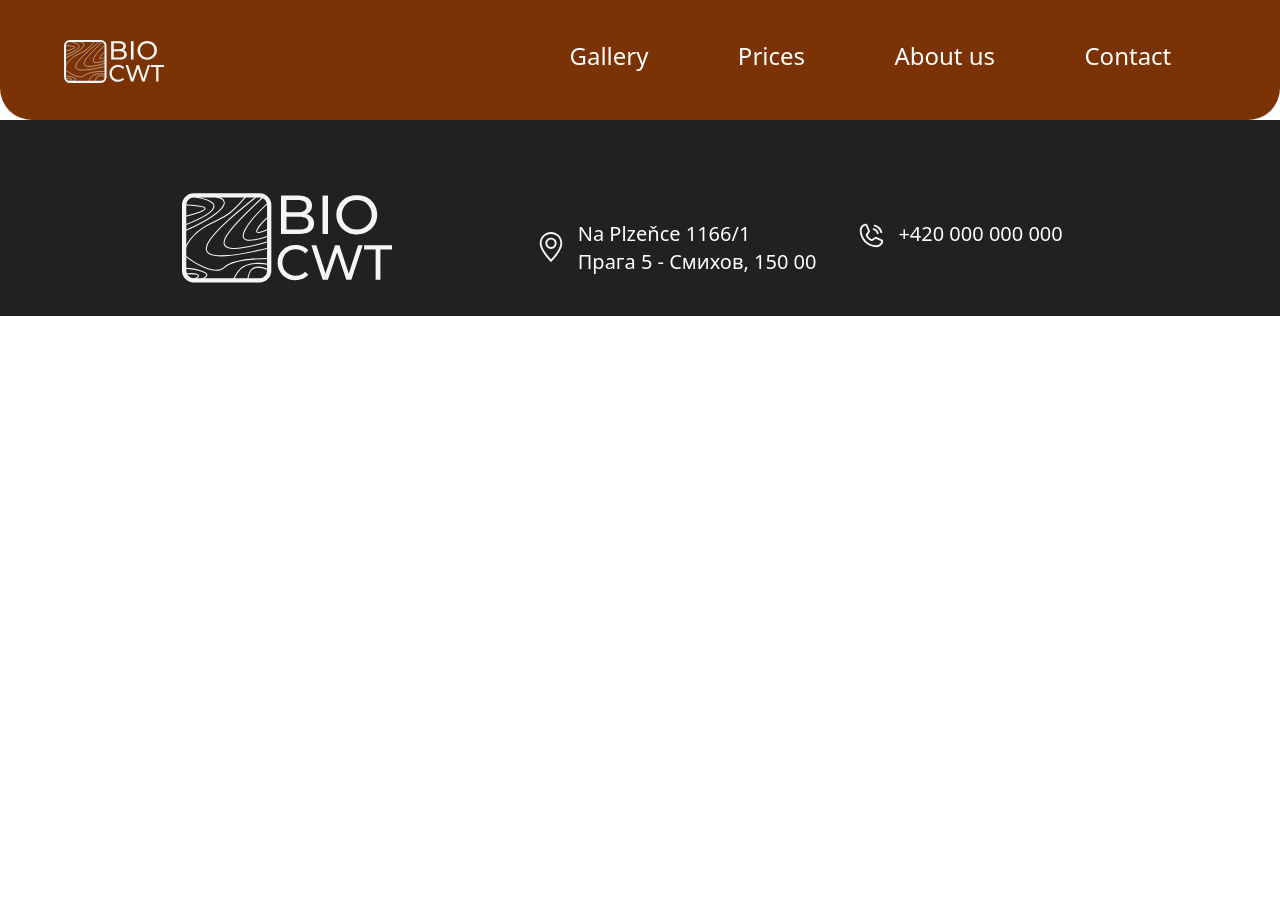
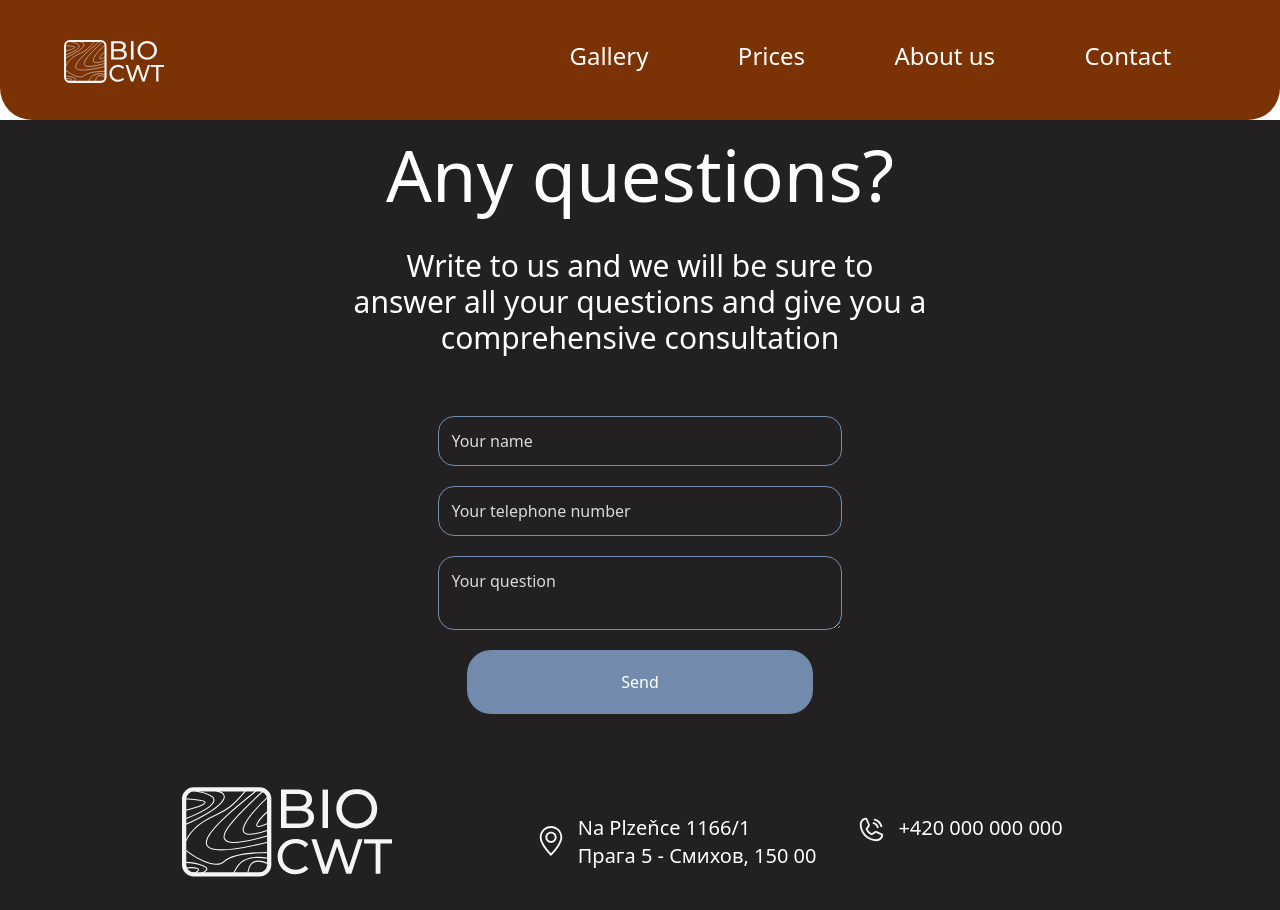
Before and after one commit to ZackG592/czech-wood, a Next.js app: page / in a window 1280 px wide. Before the commit the page ends 800 px from the top, so only its background shows below. Built offline with nearby package versions, Linux system fonts and the light colour scheme.

Commit message:
Done - askQuestion section

```diff
--- a/src/forms/questionForm.tsx
+++ b/src/forms/questionForm.tsx
@@ -12,19 +12,27 @@ export default function QuestionForm() {
   return (
     <form onSubmit={handleSubmit((data) => setData(JSON.stringify(data)))}>
       <input
+        className="border border-[#728BAD] p-3 placeholder:text-[#D9D9D9] text-white w-[100%] mt-5 rounded-2xl md:w-[50%] md:block m-0 m-auto lg:w-[35%]"
         type="text"
         {...register('name')}
         placeholder="Your name"
         required
       />
       <input
+        className="border border-[#728BAD] p-3 placeholder:text-[#D9D9D9] text-white w-[100%] mt-5 rounded-2xl md:w-[50%] md:block m-0 m-auto lg:w-[35%]"
         type="text"
         {...register('phonenumber')}
         placeholder="Your telephone number"
         required
       />
-      <textarea {...register('question')} placeholder="Your question" />
-      <Button text="Send" />
+      <textarea
+        className="border border-[#728BAD] p-3 placeholder:text-[#D9D9D9] text-white w-[100%] mt-5 rounded-2xl md:w-[50%] md:block m-0 m-auto lg:w-[35%]"
+        {...register('question')}
+        placeholder="Your question"
+      />
+      <div className="w-[40%] mt-5 m-0 m-auto lg:w-[30%]">
+        <Button text="Send" />
+      </div>
     </form>
   );
 }
--- a/src/sections/askQuestionSection/AskQuestionSection.tsx
+++ b/src/sections/askQuestionSection/AskQuestionSection.tsx
@@ -1,8 +1,20 @@
+import QuestionForm from '@/forms/questionForm';
 
-
-export default function AskQuestionSection(){
-    return(
-        <>
-        </>
-    )
+export default function AskQuestionSection() {
+  return (
+    <div className="bg-[#222021] text-white">
+      <div className="w-[90%] m-0 m-auto md:text-center">
+        <div className="text-[36px] md:text-[48px] lg:text-[72px]">
+          Any questions?
+        </div>
+        <div className="pt-5 w-[80%] text-[12px] md:m-0 md:m-auto md:text-[16px] lg:text-3xl lg:w-[50%]">
+          Write to us and we will be sure to answer all your questions and give
+          you a comprehensive consultation
+        </div>
+        <div className="pt-10">
+          <QuestionForm />
+        </div>
+      </div>
+    </div>
+  );
 }
--- a/src/shared/button/button.tsx
+++ b/src/shared/button/button.tsx
@@ -6,7 +6,7 @@ interface ButtonProps {
 
 const Button: FC<ButtonProps> = ({ text }) => {
   return (
-    <button className="outline-0 bg-[#728BAD] p-5 text-center rounded-3xl hover:bg-[#2d3e48]">
+    <button className="outline-0 w-[100%] bg-[#728BAD] p-5 text-center rounded-3xl hover:bg-[#2d3e48] cursor-pointer active:scale-[1.2] transition-all duration-300">
       {text}
     </button>
   );
```
